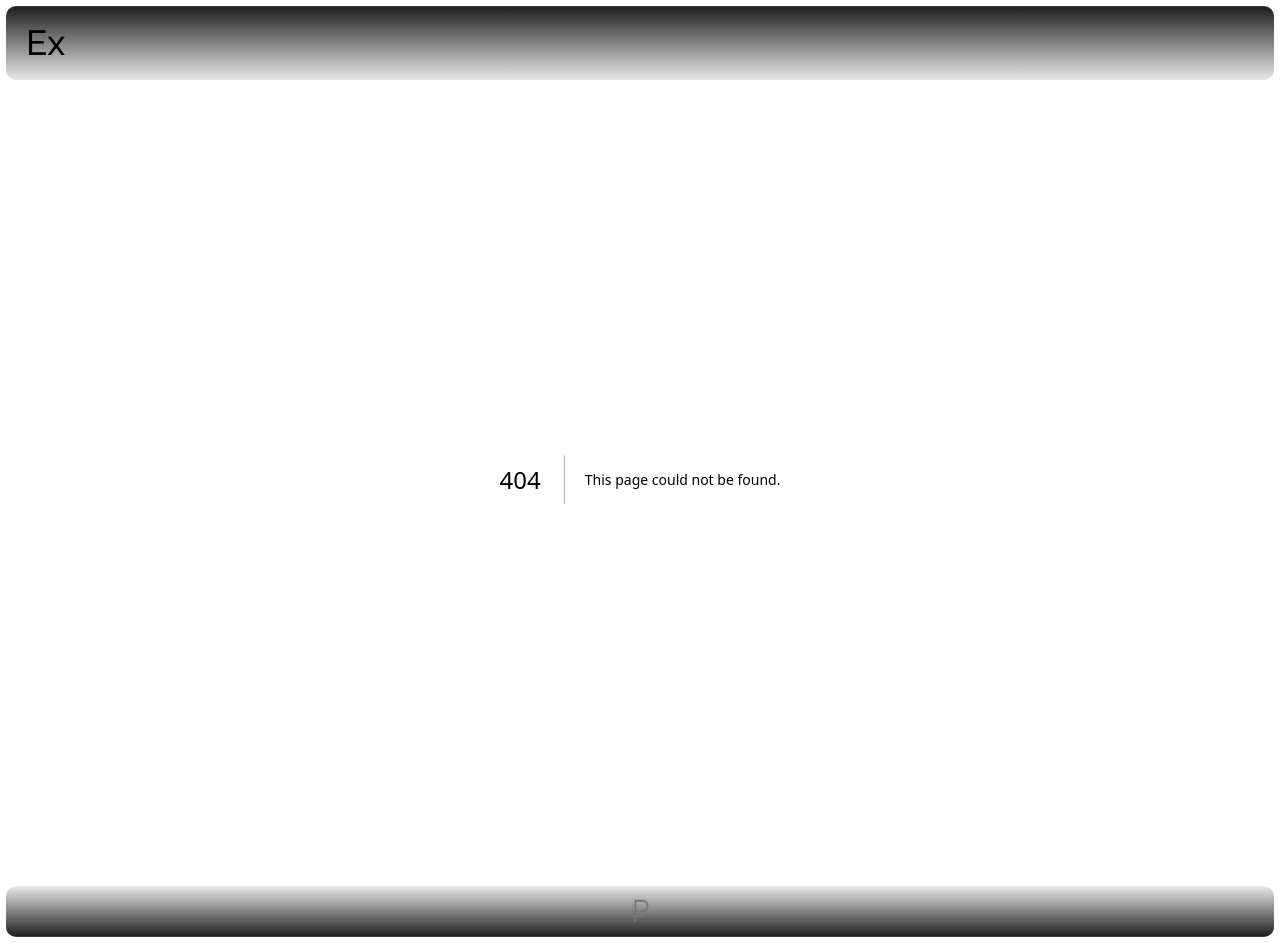
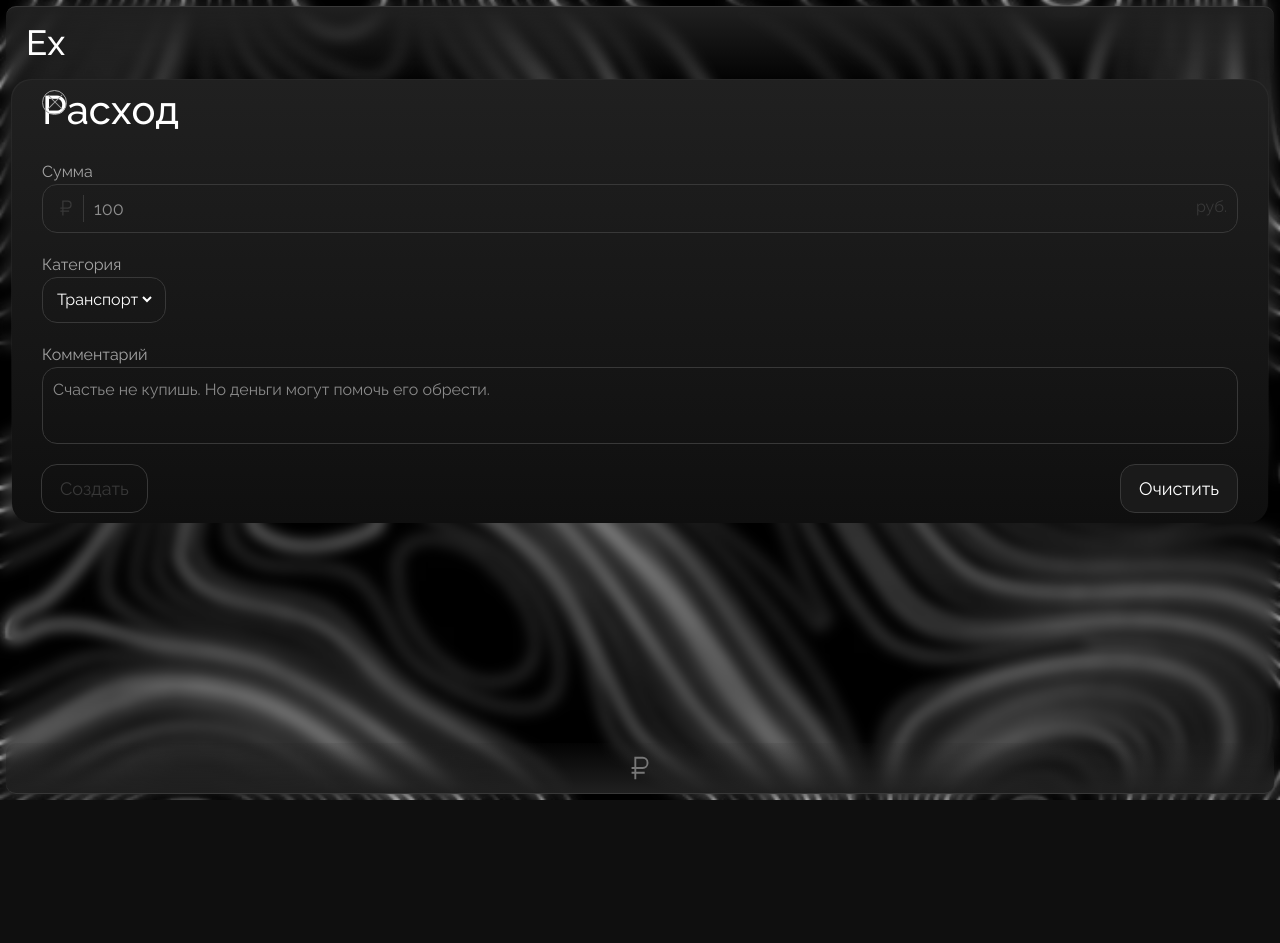
Before and after one commit to stregulya/next-expenses, a Next.js app: page /addexpense in a window 1280 px wide. Before the commit this address had no page. After the commit the page ends 800 px from the top, so only its background shows below. Built offline with nearby package versions, Linux system fonts and the light colour scheme.

Commit message:
Добавлено управление формой расходов с использованием react-hook-form, изменены стили компонентов, обновлены кнопки для навигации и закрытия формы.

```diff
--- /dev/null
+++ b/src/app/addexpense/page.tsx
@@ -0,0 +1,9 @@
+import ExpenseForm from "@/ui/ExpenseForm/ExpenseForm";
+
+export default function AddExpense() {
+  return (
+    <section className="px-3 grow">
+      <ExpenseForm />
+    </section>
+  );
+}
--- a/src/ui/Buttons/Buttons.tsx
+++ b/src/ui/Buttons/Buttons.tsx
@@ -1,10 +1,13 @@
+import Link from "next/link";
 import styles from "./Buttons.module.css";
 
 export default function Buttons() {
   return (
     <section className="px-1.5 pt-1.5 mx-auto mb-2.5">
       <div className={styles.wrapper}>
-        <button className={styles["main-btn"]}>+ Расход</button>
+        <Link href={"/addexpense"} className={styles["main-btn"]}>
+          + Расход
+        </Link>
         <button className={styles["secondary-btn"]}>+ Доход</button>
       </div>
     </section>
--- a/src/ui/ExpenseForm/ExpenseForm.module.css
+++ b/src/ui/ExpenseForm/ExpenseForm.module.css
@@ -1,14 +1,8 @@
 .wrapper {
-  position: fixed;
-  top: 50%;
-  left: 50%;
-  transform: translate(-50%, -50%);
-  z-index: 100;
+  flex-grow: 1;
 }
 
 .form {
-  width: 768px;
-  height: max-content;
   padding: 10px 30px;
 
   position: relative;
--- a/src/ui/ExpenseForm/ExpenseForm.tsx
+++ b/src/ui/ExpenseForm/ExpenseForm.tsx
@@ -3,6 +3,7 @@
 import styles from "./ExpenseForm.module.css";
 import { SubmitHandler, useForm } from "react-hook-form";
 import { useState } from "react";
+import Link from "next/link";
 
 interface ExpenseForm {
   amount: number;
@@ -29,7 +30,7 @@ export default function ExpenseForm() {
   return (
     <div className={styles.wrapper}>
       <form className={styles.form} onSubmit={handleSubmit(onSubmit)}>
-        <button className={styles["close-btn"]}></button>
+        <Link className={styles["close-btn"]} href={"/"}></Link>
         <h2 className={styles.title}>Расход</h2>
 
         <label htmlFor="amount" className={styles["input-title"]}>
--- a/src/ui/Footer/Footer.tsx
+++ b/src/ui/Footer/Footer.tsx
@@ -3,7 +3,7 @@ import styles from "./Footer.module.css";
 
 export default function Footer() {
   return (
-    <footer className="px-1.5 pt-1.5 mx-auto pb-1.5 w-full mt-auto">
+    <footer className="px-1.5 pt-1.5 mx-auto pb-1.5 w-full">
       <div className={styles.footer}>
         <Image src="/ruble-gray.svg" alt="рубль" width={30} height={30} />
       </div>
```
